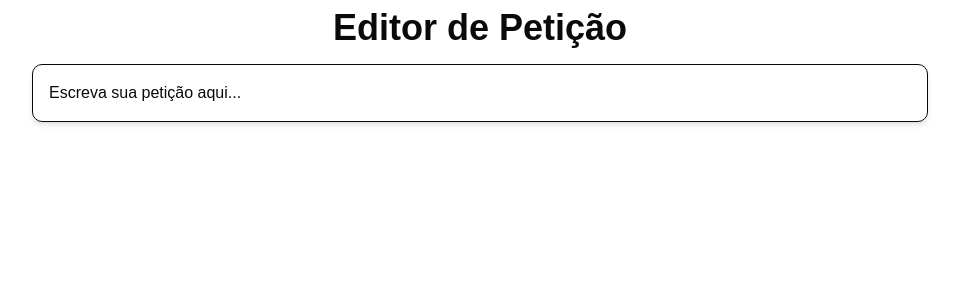
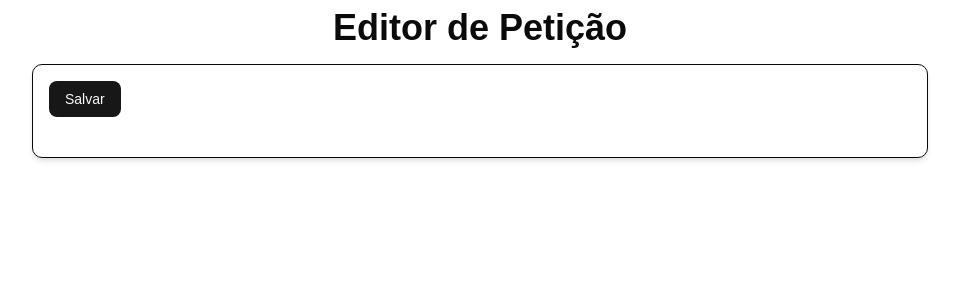
Before and after one commit to Lucasltx1/Projeto_SINDCOMB, a Next.js app in the folder frontend/: page /editor-peticao in a window 1280 px wide. Shown: the top 300 px of the page, without its empty margins (160-1119 px from the left). Built offline with nearby package versions, Linux system fonts and the light colour scheme.

Commit message:
Adiciona função preliminar de salvar localmente

```diff
--- a/frontend/src/app/editor-peticao/editor.tsx
+++ b/frontend/src/app/editor-peticao/editor.tsx
@@ -1,19 +1,40 @@
 "use client";
 
+import { Button } from "@/components/ui/button";
 import { Skeleton } from "@/components/ui/skeleton";
-import {EditorContent, useEditor } from "@tiptap/react";
+import { EditorContent, useEditor } from "@tiptap/react";
 import StarterKit from "@tiptap/starter-kit";
+import { useEffect } from "react";
+
 export default function EditorComponent() {
     const editor = useEditor({
         extensions: [StarterKit],
-        content: "<p>Escreva sua petição aqui...</p>",
-        immediatelyRender: true,
+        content: "",
+        immediatelyRender: false,
         editorProps: {
             attributes: {
                 class: "w-full h-full",
             },
         },
     });
+
+    useEffect(() => {
+      if (!editor) {
+        return;
+      }
+
+      const savedContent = window.localStorage.getItem("editorContent");
+      if (!savedContent) {
+        return;
+      }
+
+      try {
+        editor.commands.setContent(JSON.parse(savedContent));
+      } catch (error) {
+        console.error("Não foi possível carregar o conteúdo salvo do editor.", error);
+      }
+    }, [editor]);
+
     if (!editor) {
           return (
     <div className="flex w-full max-w-xs flex-col gap-2">
@@ -23,5 +44,13 @@ export default function EditorComponent() {
     </div>
   );
     }
-    return <EditorContent editor={editor} />;
+    return (
+      <div>
+      <Button onClick={() => {
+        const content = editor.getJSON();
+        window.localStorage.setItem("editorContent", JSON.stringify(content));
+      }}>Salvar</Button>
+    <EditorContent editor={editor} />
+    </div>
+  );
 }
```
